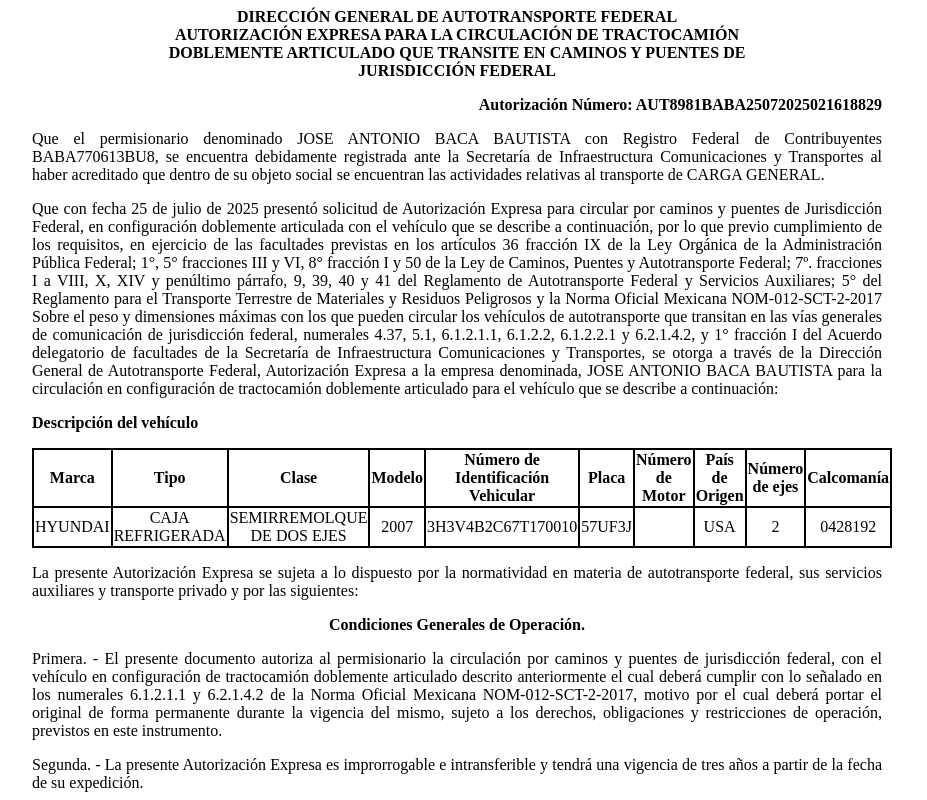
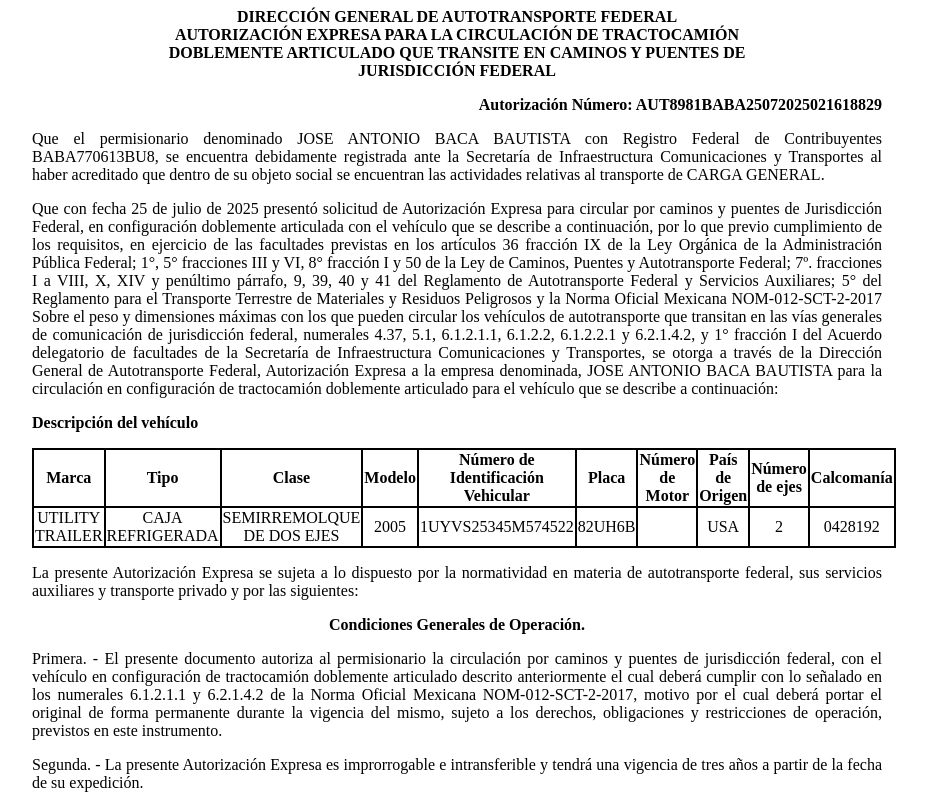
Before and after one commit to app-sct1/ConsultaAutDobleRemolque-folio-0200019, a plain HTML site: page index.html in a window 1280 px wide. Shown: the top 800 px of the page, without its empty margins (183-1110 px from the left). Drawn offline with Linux system fonts and the light colour scheme.

Commit message:
index.html

```diff
--- a/index.html
+++ b/index.html
@@ -128,12 +128,12 @@
 							<th class="borde">Calcomanía</th>
 						</tr>
 						<tr class="borde">
-							<td class="borde">HYUNDAI</td>
+							<td class="borde">UTILITY TRAILER</td>
 							<td class="borde">CAJA REFRIGERADA</td>
 							<td class="borde">SEMIRREMOLQUE DE DOS EJES</td>
-							<td class="borde">2007</td>
-							<td class="borde">3H3V4B2C67T170010</td>
-							<td class="borde">57UF3J</td>
+							<td class="borde">2005</td>
+							<td class="borde">1UYVS25345M574522</td>
+							<td class="borde">82UH6B</td>
 							<td class="borde"></td>
 							<td class="borde">USA</td>
 							<td class="borde">2</td>
```
